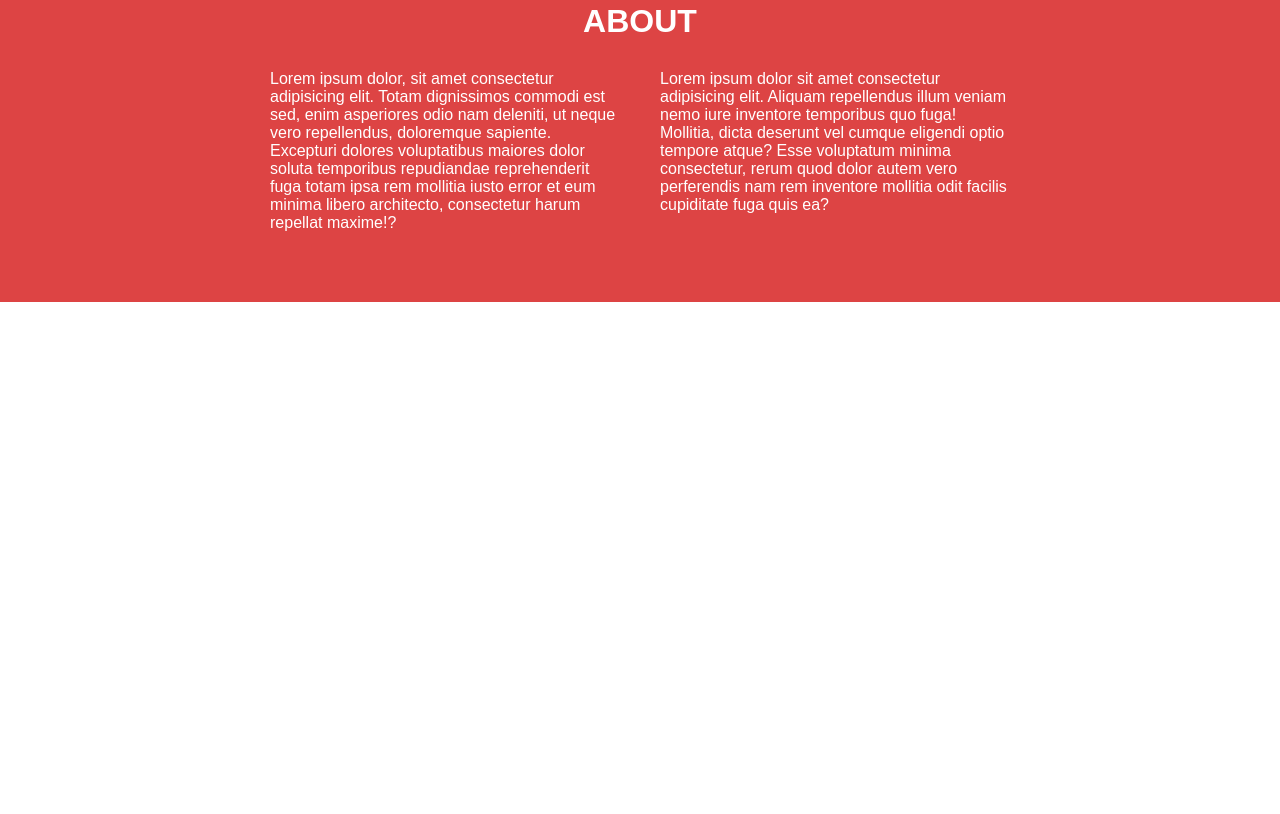
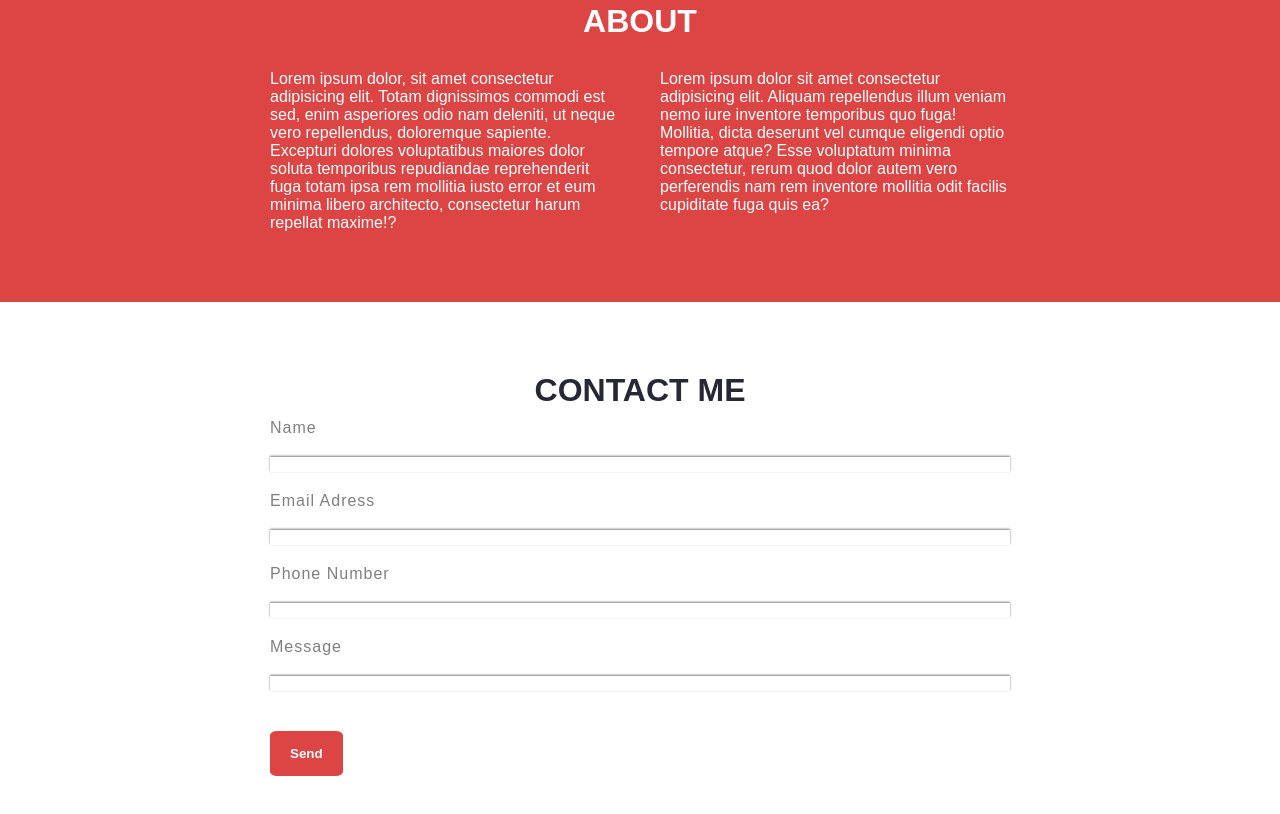
Before and after one commit to ca7vin/startCSS, a plain HTML site: page index.html in a window 1280 px wide. Shown: the part 1139-1953 px from the top of the page. Before the commit the page ends 1441 px from the top, so only its background shows below. Drawn offline with Linux system fonts and the light colour scheme; a web font is replaced by a local one.

Commit message:
Section Contact

```diff
--- a/index.html
+++ b/index.html
@@ -58,7 +58,7 @@
             <div class="portfolio-col">
                 <img src="./public/img/portfolio/cabin.png" alt="">
                 <img src="./public/img/portfolio/game.png" alt="">
-                </div>
+            </div>
             <div class="portfolio-col">
                 <img src="./public/img/portfolio/cake.png" alt="">
                 <img src="./public/img/portfolio/safe.png" alt="">
@@ -77,14 +77,44 @@
         </div>
         <div class="about-row">
             <div class="about-col">
-                <p>Lorem ipsum dolor, sit amet consectetur adipisicing elit. Totam dignissimos commodi est sed, enim asperiores odio nam deleniti, ut neque vero repellendus, doloremque sapiente. Excepturi dolores voluptatibus maiores dolor soluta temporibus repudiandae reprehenderit fuga totam ipsa rem mollitia iusto error et eum minima libero architecto, consectetur harum repellat maxime!?</p>
+                <p>Lorem ipsum dolor, sit amet consectetur adipisicing elit. Totam dignissimos commodi est sed, enim
+                    asperiores odio nam deleniti, ut neque vero repellendus, doloremque sapiente. Excepturi dolores
+                    voluptatibus maiores dolor soluta temporibus repudiandae reprehenderit fuga totam ipsa rem mollitia
+                    iusto error et eum minima libero architecto, consectetur harum repellat maxime!?</p>
             </div>
             <div class="about-col">
-                <p>Lorem ipsum dolor sit amet consectetur adipisicing elit. Aliquam repellendus illum veniam nemo iure inventore temporibus quo fuga! Mollitia, dicta deserunt vel cumque eligendi optio tempore atque? Esse voluptatum minima consectetur, rerum quod dolor autem vero perferendis nam rem inventore mollitia odit facilis cupiditate fuga quis ea?</p>
+                <p>Lorem ipsum dolor sit amet consectetur adipisicing elit. Aliquam repellendus illum veniam nemo iure
+                    inventore temporibus quo fuga! Mollitia, dicta deserunt vel cumque eligendi optio tempore atque?
+                    Esse voluptatum minima consectetur, rerum quod dolor autem vero perferendis nam rem inventore
+                    mollitia odit facilis cupiditate fuga quis ea?</p>
             </div>
         </div>
     </section>
     <!-- about end -->
+    <!-- contact start -->
+    <section class="contact">
+        <div class="contact-titre">
+            <h2>Contact me</h2>
+        </div>
+        <div class="contact-form">
+            <form action="">
+                <label for="name">Name</label>
+                <input type="text">
+                <label for="email">Email Adress</label>
+                <input type="text">
+                <label for="phone">Phone Number</label>
+                <input type="text">
+                <label for="message">Message</label>
+                <input type="text">
+            </form>
+        </div>
+        <div class="contact-btn">
+            <button>
+                <a href="">Send</a>
+            </button>
+        </div>
+    </section>
+    <!-- contact end -->
 </body>
 
 </html>
--- a/public/CSS/style.css
+++ b/public/CSS/style.css
@@ -14,7 +14,7 @@ header{
 h1{
     color: white;
     text-transform: uppercase;
-    font-weight: bolder;
+    font-weight: bold;
     font-size: 44px;
     letter-spacing: 2px;
 }
@@ -45,7 +45,7 @@ a{
 .navbar-titre span{
     color: white;
     text-transform: uppercase;
-    font-weight: bolder;
+    font-weight: bold;
     letter-spacing: 2px;
     font-size: 16px;
 }
@@ -62,7 +62,7 @@ a{
     margin-right: 10px;
     color: white;
     text-transform: uppercase;
-    font-weight: bolder;
+    font-weight: bold;
     font-size: 10px;
     letter-spacing: 1px;
 }
@@ -173,3 +173,68 @@ a{
     text-align: left;
     color: white;
 }
+/* about end */
+/* contact start */
+.contact{
+    display: flex;
+    flex-direction: column;
+    margin: 20px 270px;
+    margin-bottom: 100px;
+}
+
+.contact-titre{
+    display: flex;
+    justify-content: center;
+    margin-bottom: 10px;
+    margin-top: 50px;
+}
+
+.contact-titre h2{
+    text-transform: uppercase;
+    font-size: 32px;
+    font-weight: 600;
+    color:rgb(40, 39, 53);
+}
+
+.contact-form{
+    display: flex;
+}
+
+.contact-form form{
+    display: flex;
+    flex: 1;
+    flex-direction: column;
+    justify-content: center;
+}
+
+.contact-form form>input{
+    margin: 20px 0px;
+    width: 100%;
+    border: none;
+    box-shadow: 0px -1px 2px gray ;
+}
+
+.contact-form form>label{
+    font-size: 16px;
+    color:grey ;
+    letter-spacing: 1px;
+}
+
+.contact-btn{
+    display: flex;
+    justify-content: left;
+    margin-top: 20px;
+
+}
+
+.contact-btn button{
+    padding: 15px 20px;
+    border: none;
+    background-color: rgb(221, 68, 68);
+    border-radius: 10%;
+}
+
+.contact-btn button>a{
+    color: white;
+    font-weight: bold;
+}
```
